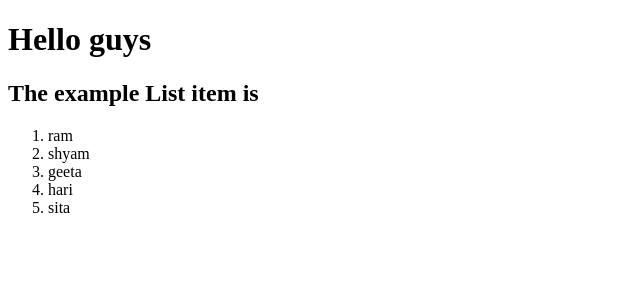
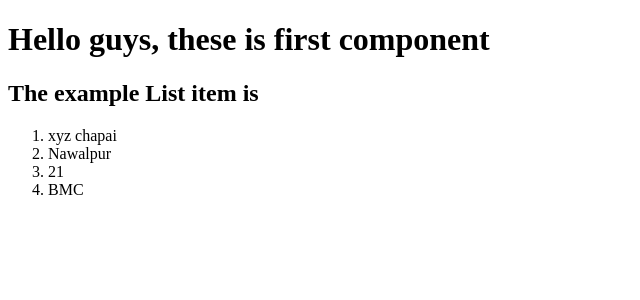
Before and after one commit to codecpgn/ReactJs-Pr, a React (Create React App) app: page / in a window 1280 px wide. Shown: the top 300 px of the page, without its empty margins (0-640 px from the left). Built offline with nearby package versions, Linux system fonts and the light colour scheme.

Commit message:
import export module

```diff
--- a/src/Heading.jsx
+++ b/src/Heading.jsx
@@ -1,7 +1,7 @@
 import React from "react";
 function Heading(){
     return(
-        <h1>Hello guys</h1>
+        <h1>Hello guys, these is first component</h1>
     )
 }
 export default Heading;
--- a/src/List.jsx
+++ b/src/List.jsx
@@ -1,13 +1,16 @@
 import React from "react";
+import MyName, {MyAdd,MyAge,MyColl} from "./content";
 function List(){
     return(
-        <>        <h2>The example  List item is </h2>
+        <>
+        <h2>The example  List item is </h2>
     <ol>
-        <li>ram</li>
-        <li>shyam</li>
-        <li>geeta</li>
-        <li>hari</li>
-        <li>sita</li>
+        <li> {MyName} </li>
+        <li>{MyAdd}</li>
+        <li>{MyAge}</li>
+        <li>{MyColl}</li>
+
+
 
      </ol>
      </>
--- /dev/null
+++ b/src/content.jsx
@@ -0,0 +1,12 @@
+import React from "react";
+
+const MyName ="xyz chapai";
+
+const MyAdd ="Nawalpur";
+
+const MyAge ="21";
+
+const MyColl ="BMC";
+
+export default MyName;
+export {MyAdd,MyAge, MyColl };
--- a/src/index.js
+++ b/src/index.js
@@ -1,7 +1,5 @@
 import React from "react";
 import ReactDOM from "react-dom";
 import App from "./App";
-ReactDOM.render(
-<App/>,
-document.getElementById("root")
+ReactDOM.render(<App/>, document.getElementById("root")
 );
```
